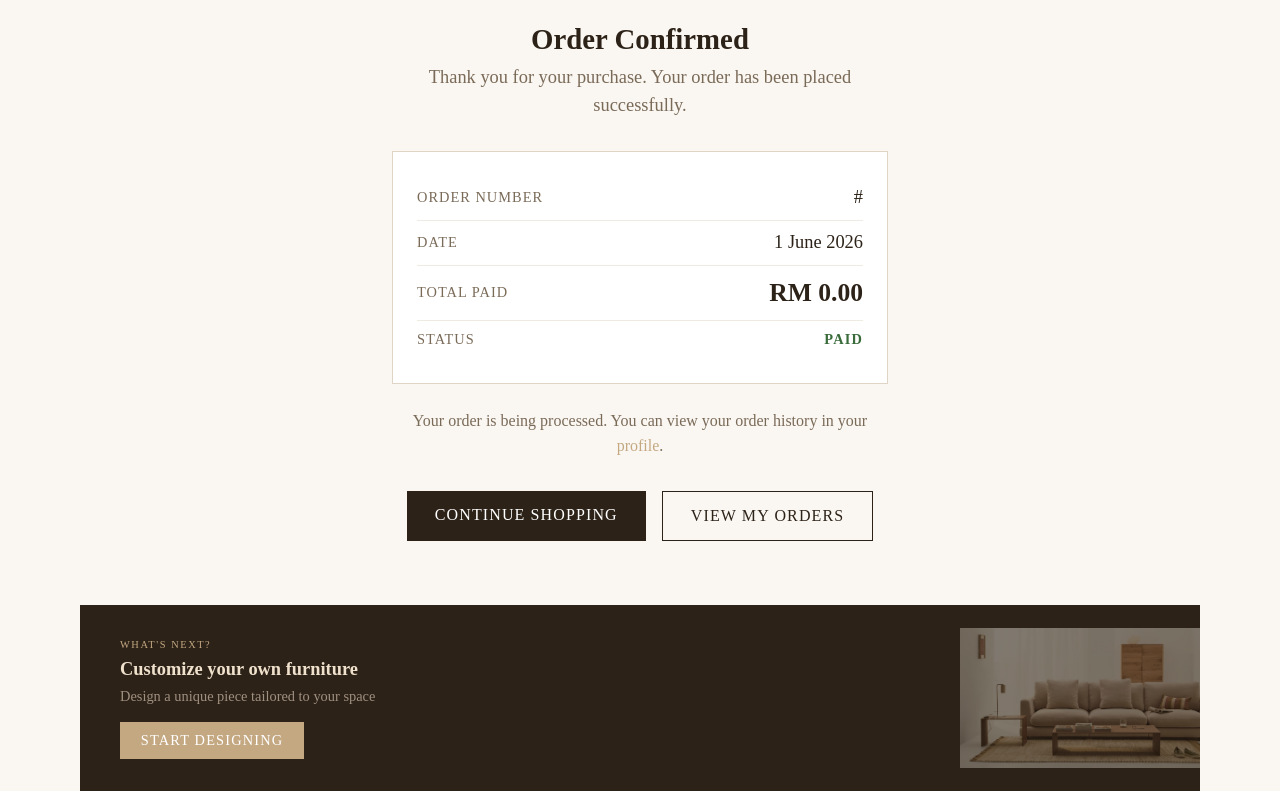
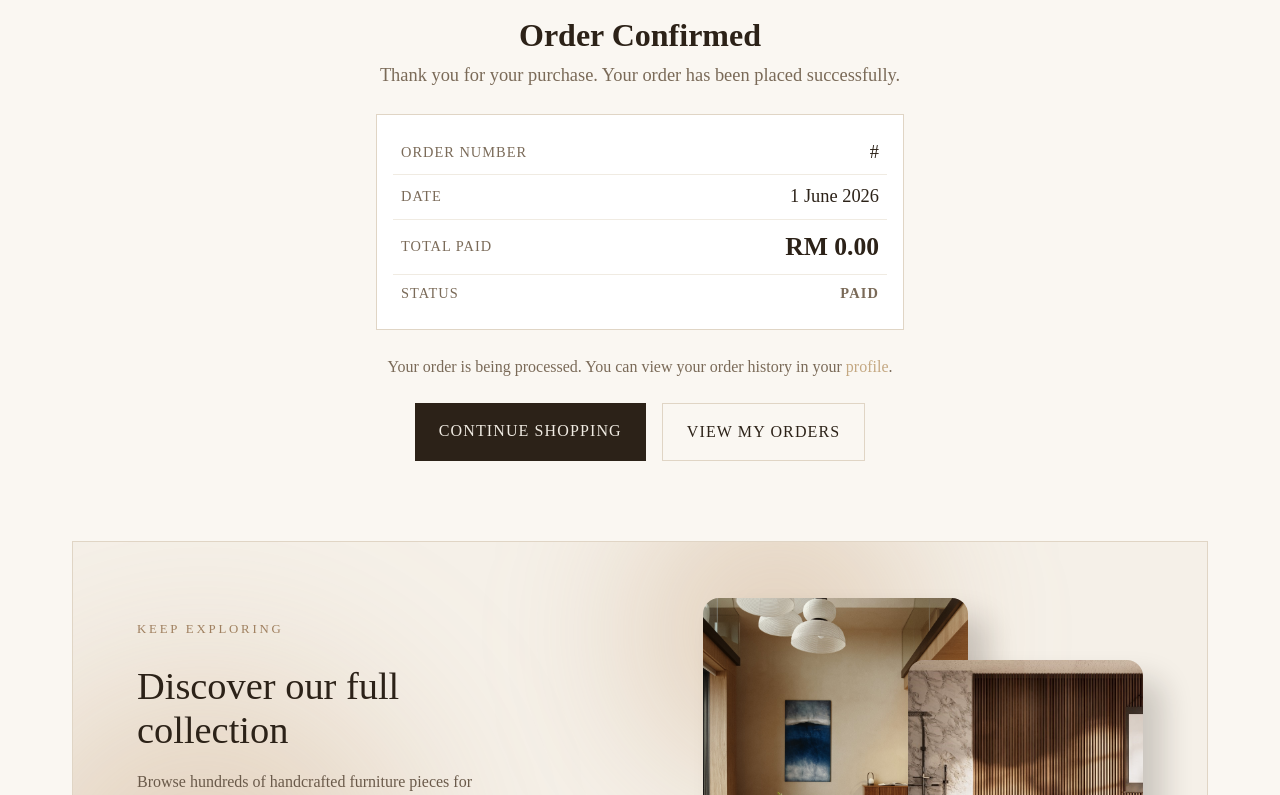
Before and after one commit to ArynJee/COS30043-Interface-Design-Development, a Vue app in the folder frontend/: page /order-confirmation in a window 1280 px wide. Shown: the part 265-1060 px from the top of the page. Built offline with nearby package versions, Linux system fonts and the light colour scheme; no server answers.

Commit message:
fix: changed OrderConfirmation css

```diff
--- a/frontend/src/views/OrderConfirmation.vue
+++ b/frontend/src/views/OrderConfirmation.vue
@@ -1,7 +1,9 @@
 <script setup>
 import { RouterLink } from "vue-router";
 import CheckoutSteps from "@/components/CheckoutSteps.vue";
+import CtaBanner from "@/components/CtaBanner.vue";
 import useOrderConfirmation from "@/hooks/useOrderConfirmation.js";
+import { CircleCheckBig } from "@lucide/vue";
 
 const { orderId, total, formatPrice, orderDate } = useOrderConfirmation();
 </script>
@@ -10,75 +12,65 @@ const { orderId, total, formatPrice, orderDate } = useOrderConfirmation();
   <div class="confirmation-page">
     <CheckoutSteps current-step="confirmation" />
 
-    <div class="confirmation-content">
-      <!-- Success icon -->
-      <div class="success-icon">
-        <svg width="48" height="48" viewBox="0 0 48 48" fill="none">
-          <circle cx="24" cy="24" r="23" stroke="#c4a882" stroke-width="2" />
-          <path
-            d="M14 24l7 7 13-13"
-            stroke="#c4a882"
-            stroke-width="2.5"
-            stroke-linecap="square"
-          />
-        </svg>
+    <div class="confirmation-content mx-auto my-0 py-5 px-3 text-center">
+      <!-- success icon -->
+      <div class="success-icon d-flex justify-content-center mb-4">
+        <CircleCheckBig size="50" />
       </div>
 
-      <h1 class="confirmation-title">Order Confirmed</h1>
-      <p class="confirmation-sub">
+      <h1 class="confirmation-title fw-bold mb-2 fs-2">Order Confirmed</h1>
+      <p class="confirmation-sub mb-4">
         Thank you for your purchase. Your order has been placed successfully.
       </p>
 
-      <!-- Order card -->
-      <div class="order-card">
-        <div class="order-row">
-          <span class="order-label">Order Number</span>
+      <!-- order card -->
+      <div class="order-card p-3 text-left mb-3">
+        <div class="order-row d-flex justify-content-between align-items-center px-2 py-2">
+          <span class="order-label text-uppercase">Order Number</span>
           <span class="order-value">#{{ orderId }}</span>
         </div>
         <div class="order-divider"></div>
-        <div class="order-row">
-          <span class="order-label">Date</span>
+        <div class="order-row  d-flex justify-content-between align-items-center px-2 py-2">
+          <span class="order-label text-uppercase">Date</span>
           <span class="order-value">{{ orderDate }}</span>
         </div>
         <div class="order-divider"></div>
-        <div class="order-row">
-          <span class="order-label">Total Paid</span>
-          <span class="order-value order-total">{{ formatPrice(total) }}</span>
+        <div class="order-row  d-flex justify-content-between align-items-center px-2 py-2">
+          <span class="order-label text-uppercase">Total Paid</span>
+          <span class="order-value order-total fw-bold">{{ formatPrice(total) }}</span>
         </div>
         <div class="order-divider"></div>
-        <div class="order-row">
-          <span class="order-label">Status</span>
-          <span class="order-value order-status">Paid</span>
+        <div class="order-row  d-flex justify-content-between align-items-center px-2 py-2">
+          <span class="order-label text-uppercase">Status</span>
+          <span class="order-value order-status fw-bold text-uppercase">Paid</span>
         </div>
       </div>
 
-      <p class="delivery-note">
+      <p class="delivery-note my-4">
         Your order is being processed. You can view your order history in your
-        <RouterLink to="/profile" class="profile-link">profile</RouterLink>.
+        <RouterLink to="/profile" class="profile-link text-decoration-none">profile</RouterLink>.
       </p>
 
-      <div class="cta-actions">
-        <RouterLink to="/products" class="btn-primary"
+      <div class="cta-actions d-flex justify-content-center gap-3">
+        <RouterLink to="/products" class="btn-primary d-inline-block text-uppercase text-decoration-none px-4 py-3"
           >Continue Shopping</RouterLink
         >
-        <RouterLink to="/profile" class="btn-secondary"
+        <RouterLink to="/profile" class="btn-secondary d-inline-block text-uppercase text-decoration-none px-4 py-3"
           >View My Orders</RouterLink
         >
       </div>
     </div>
 
-    <!-- Bottom CTA banner -->
-    <div class="cta-banner">
-      <div class="cta-text">
-        <p class="cta-eyebrow">What's next?</p>
-        <h3 class="cta-heading">Customize your own furniture</h3>
-        <p class="cta-sub">Design a unique piece tailored to your space</p>
-        <RouterLink to="/customize" class="cta-btn">Start Designing</RouterLink>
-      </div>
-      <div class="cta-img-wrap">
-        <img src="/product/product-hero.png" alt="" class="cta-img" />
-      </div>
-    </div>
+    <CtaBanner
+      eyebrow="Keep Exploring"
+      title="Discover our full<br>collection"
+      body="Browse hundreds of handcrafted furniture pieces for every room — or design something entirely your own."
+      pill="Shop Now!"
+      link-to="/products"
+      aria-label="Go to Products"
+    />
+
+    <div class="cb-bridge"></div>
   </div>
 </template>
 
@@ -89,49 +81,26 @@ const { orderId, total, formatPrice, orderDate } = useOrderConfirmation();
   background: var(--bg-page);
   min-height: 100vh;
 }
-
-/* ── Content ── */
 .confirmation-content {
   max-width: 560px;
-  margin: 0 auto;
-  padding: 3.5rem 2rem 4rem;
-  text-align: center;
 }
-.success-icon {
-  display: flex;
-  justify-content: center;
-  margin-bottom: 1.5rem;
+.success-icon{
+  color: var(--accent-dk);
 }
 .confirmation-title {
-  font-size: 1.8rem;
-  font-weight: 700;
   color: var(--color-primary);
-  margin-bottom: 0.5rem;
 }
 .confirmation-sub {
   font-size: var(--fs-md);
   color: var(--color-secondary);
-  margin-bottom: 2rem;
 }
-
-/* ── Order card ── */
 .order-card {
   background: var(--bg-surface);
   border: 1px solid var(--border);
-  padding: 1.5rem;
-  text-align: left;
-  margin-bottom: 1.5rem;
-}
-.order-row {
-  display: flex;
-  justify-content: space-between;
-  align-items: center;
-  padding: 0.5rem 0;
 }
 .order-label {
   font-size: var(--fs-sm);
   letter-spacing: 0.07em;
-  text-transform: uppercase;
   color: var(--color-secondary);
 }
 .order-value {
@@ -139,13 +108,10 @@ const { orderId, total, formatPrice, orderDate } = useOrderConfirmation();
   color: var(--color-primary);
 }
 .order-total {
-  font-weight: 700;
   font-size: var(--fs-lg);
 }
 .order-status {
-  color: var(--color-success);
-  font-weight: 600;
-  text-transform: uppercase;
+  color: var(--color-secondary);
   font-size: var(--fs-sm);
   letter-spacing: 0.08em;
 }
@@ -157,131 +123,64 @@ const { orderId, total, formatPrice, orderDate } = useOrderConfirmation();
 .delivery-note {
   font-size: var(--fs-base);
   color: var(--color-secondary);
-  margin-bottom: 2rem;
   line-height: 1.6;
 }
 .profile-link {
   color: var(--accent);
-  text-decoration: none;
 }
 .profile-link:hover {
-  text-decoration: underline;
+  text-decoration: underline !important;
 }
 
-/* ── CTA actions ── */
-.cta-actions {
-  display: flex;
-  gap: 1rem;
-  justify-content: center;
-}
+/* CTA actions — styled to match Customize page buttons */
 .btn-primary {
-  display: inline-block;
-  background: var(--btn-bg);
-  color: var(--btn-color);
+  background: #2c2218;
+  color: #f0ebe2;
   font-family: var(--font-serif);
   font-size: var(--fs-base);
   letter-spacing: 0.07em;
-  text-transform: uppercase;
-  padding: 0.75rem 1.75rem;
-  text-decoration: none;
-  transition: background 0.2s;
+  transition: background 0.18s;
 }
 .btn-primary:hover {
+  background: #3d3024;
+}
+[data-theme="dark"] .btn-primary {
+  background: var(--btn-bg);
+  color: var(--btn-color);
+}
+[data-theme="dark"] .btn-primary:hover {
   background: var(--btn-bg-hover);
 }
+
 .btn-secondary {
-  display: inline-block;
   background: transparent;
-  border: 1px solid var(--btn-bg);
-  color: var(--btn-bg);
+  border: 1.5px solid var(--border);
+  color: var(--color-primary);
   font-family: var(--font-serif);
   font-size: var(--fs-base);
   letter-spacing: 0.07em;
-  text-transform: uppercase;
-  padding: 0.75rem 1.75rem;
-  text-decoration: none;
-  transition:
-    background 0.2s,
-    color 0.2s;
-}
-.btn-secondary:hover {
-  background: var(--btn-bg);
-  color: var(--btn-color);
+  transition: background 0.18s, border-color 0.18s;
 }
 
-/* ── CTA Banner (always dark) ── */
-.cta-banner {
-  display: flex;
-  align-items: center;
-  justify-content: space-between;
-  background: #2c2218;
-  margin: 0 5rem 4rem;
-  overflow: hidden;
-  min-height: 140px;
-}
-.cta-text {
-  padding: 2rem 2.5rem;
-  flex: 1;
-}
-.cta-eyebrow {
-  font-size: var(--fs-2xs);
-  letter-spacing: 0.15em;
-  text-transform: uppercase;
-  color: var(--accent);
-  margin-bottom: 0.35rem;
-}
-.cta-heading {
-  font-size: 1.15rem;
-  font-weight: 700;
-  color: #f0e1cc;
-  margin-bottom: 0.3rem;
-  line-height: 1.25;
-}
-.cta-sub {
-  font-size: var(--fs-sm);
-  color: #a09080;
-  margin-bottom: 0.9rem;
-}
-.cta-btn {
-  display: inline-block;
-  background: var(--accent);
-  color: #fff;
-  font-family: var(--font-serif);
-  font-size: var(--fs-sm);
-  letter-spacing: 0.08em;
-  text-transform: uppercase;
-  padding: 0.5rem 1.3rem;
-  text-decoration: none;
-  transition: background 0.2s;
-}
-.cta-btn:hover {
-  background: var(--accent-dk);
-}
-.cta-img-wrap {
-  width: 240px;
-  height: 140px;
-  flex-shrink: 0;
-  overflow: hidden;
-}
-.cta-img {
-  width: 100%;
-  height: 100%;
-  object-fit: cover;
-  opacity: 0.4;
+[data-theme="dark"] .btn-secondary {
+  border-color: var(--color-subtle);
+  background: var(--bg-alt);
 }
 
-/* ── Responsive ── */
+.btn-secondary:hover {
+  background: var(--cu-hover);
+  border-color: var(--cu-accent);
+}
+
+.cb-bridge {
+  background: var(--bg-page);
+  height: 5rem;
+}
+
+/* ── responsive ── */
 @media (max-width: 767px) {
   .confirmation-content {
     padding: 2.5rem 1.25rem;
-  }
-  .cta-banner {
-    margin: 0 1.25rem 3rem;
-    flex-direction: column;
-  }
-  .cta-img-wrap {
-    width: 100%;
-    height: 100px;
   }
   .cta-actions {
     flex-direction: column;
```
